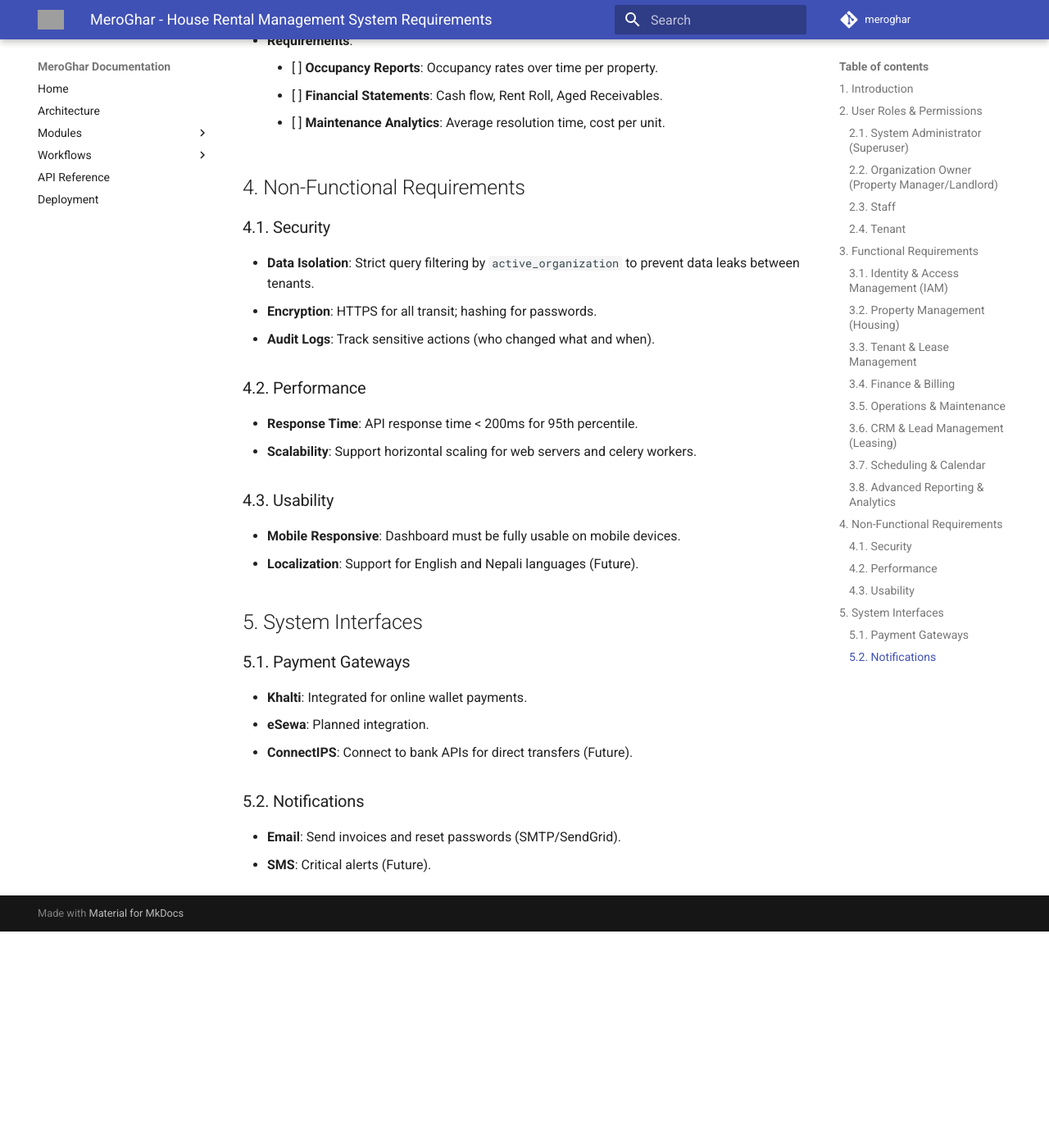
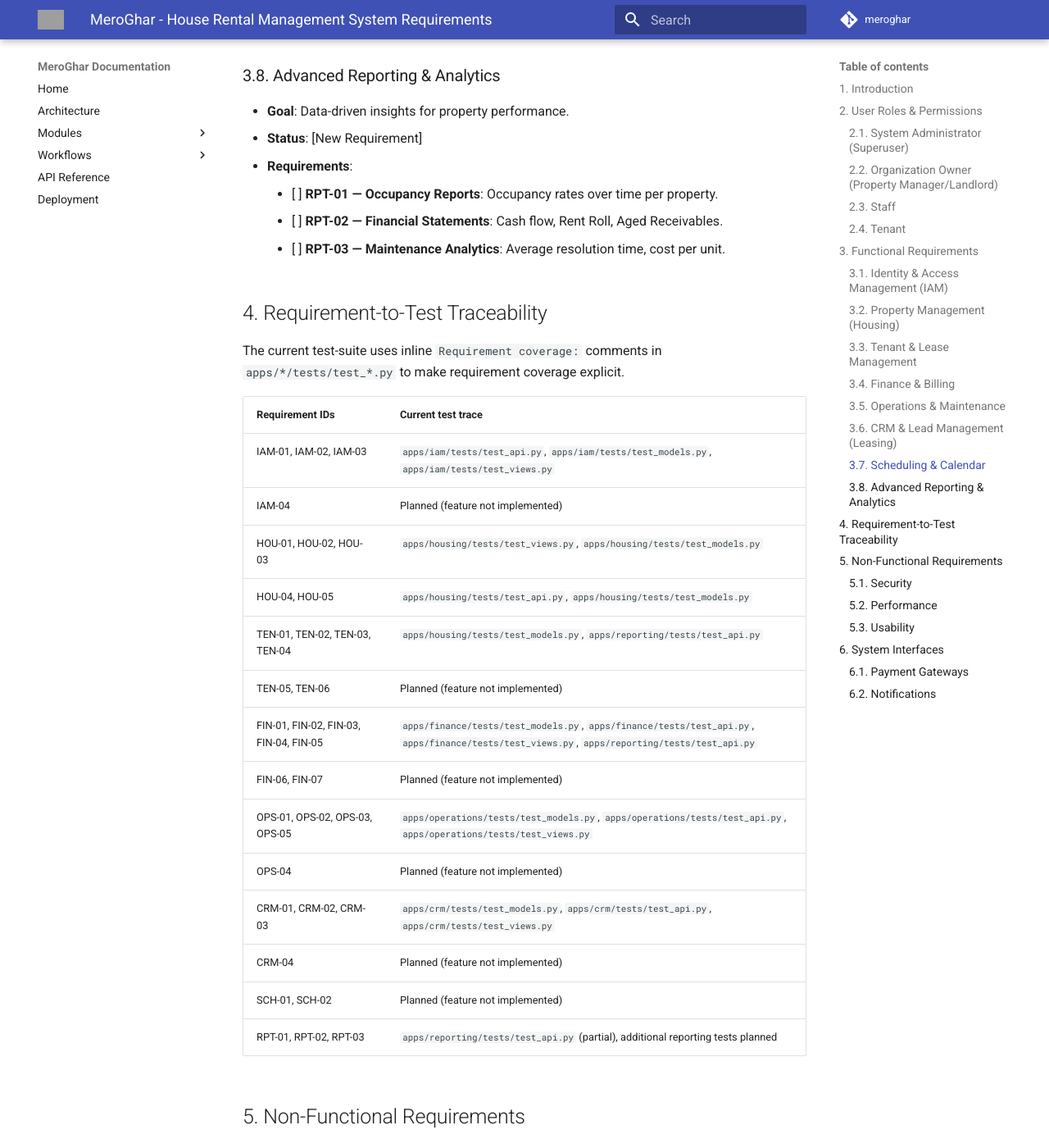
Before and after one commit to 0Ankit0/meroghar, an MkDocs documentation site: the page built from docs/requirements.md, in a window 1280 px wide and 1400 px high, scrolled down 3838 px. Shown: the whole window at 82% size. Built offline with MkDocs 1.6.1 and Material for MkDocs 9.7.7, drawn with Linux system fonts in a browser that asks for light colours; comment, search, counter and statistics services are not loaded; before the commit the page ends 4974 px from its top, so only the background shows below that; some of the changed text lies outside the part shown; grey boxes are pictures that could not be loaded.

Commit message:
Add requirement ID traceability docs, tests, and CI gate

```diff
--- a/docs/requirements.md
+++ b/docs/requirements.md
@@ -33,100 +33,121 @@ The system supports a Role-Based Access Control (RBAC) model managed via the IAM
 * **Goal**: Secure multi-tenant access and organization management.
 * **Status**: [Implemented]
 * **Requirements**:
-    - [x] **Multi-tenancy**: Support logical isolation of data by `Organization`.
-    - [x] **User Management**: Registration, Login, Profile management.
-    - [x] **Group Management**: Create custom permission groups for staff.
-    - [ ] **Invitation System**: Invite users to join an organization (Staff/Tenant).
+    - [x] **IAM-01 — Multi-tenancy**: Support logical isolation of data by `Organization`.
+    - [x] **IAM-02 — User Management**: Registration, Login, Profile management.
+    - [x] **IAM-03 — Group Management**: Create custom permission groups for staff.
+    - [ ] **IAM-04 — Invitation System**: Invite users to join an organization (Staff/Tenant).
 
 ### 3.2. Property Management (Housing)
 * **Goal**: Centralized inventory of real estate assets.
 * **Status**: [Partially Implemented]
 * **Requirements**:
-    - [x] **Properties**: Manage buildings/compounds (Name, Address, Amenities).
-    - [x] **Units**: Manage individual rental units (Unit Number, Floor, Bed/Bath, Sqft, Market Rent).
-    - [x] **Unit Status**: Track status (Vacant, Occupied, Under Maintenance).
-    - [ ] **Unit Inspections**: Record move-in/move-out inspections with photos (Missing).
-    - [ ] **Inventory Management**: Track appliances and furniture within units (Missing).
+    - [x] **HOU-01 — Properties**: Manage buildings/compounds (Name, Address, Amenities).
+    - [x] **HOU-02 — Units**: Manage individual rental units (Unit Number, Floor, Bed/Bath, Sqft, Market Rent).
+    - [x] **HOU-03 — Unit Status**: Track status (Vacant, Occupied, Under Maintenance).
+    - [ ] **HOU-04 — Unit Inspections**: Record move-in/move-out inspections with photos (Missing).
+    - [ ] **HOU-05 — Inventory Management**: Track appliances and furniture within units (Missing).
 
 ### 3.3. Tenant & Lease Management
 * **Goal**: Manage tenant lifecycle and legal contracts.
 * **Status**: [Partially Implemented]
 * **Requirements**:
-    - [x] **Tenant Profiles**: Personal details, Contact info, Emergency contacts, ID Proof.
-    - [x] **Lease Creation**: Define start/end dates, rent amount, security deposit.
-    - [x] **Lease Status**: Draft, Active, Expired, Terminated.
-    - [x] **Document Storage**: Upload signed lease agreements.
-    - [ ] **Lease Renewals**: Automated workflow for extending leases (Missing).
-    - [ ] **Tenant Screening**: Background checks and credit scoring (Future).
+    - [x] **TEN-01 — Tenant Profiles**: Personal details, Contact info, Emergency contacts, ID Proof.
+    - [x] **TEN-02 — Lease Creation**: Define start/end dates, rent amount, security deposit.
+    - [x] **TEN-03 — Lease Status**: Draft, Active, Expired, Terminated.
+    - [x] **TEN-04 — Document Storage**: Upload signed lease agreements.
+    - [ ] **TEN-05 — Lease Renewals**: Automated workflow for extending leases (Missing).
+    - [ ] **TEN-06 — Tenant Screening**: Background checks and credit scoring (Future).
 
 ### 3.4. Finance & Billing
 * **Goal**: Automate revenue collection and track financial health.
 * **Status**: [Partially Implemented]
 * **Requirements**:
-    - [x] **Invoicing**: Generate rent and utility invoices.
-    - [x] **Payments**: Record payments (Cash, Bank Transfer, Khalti, eSewa).
-    - [x] **Payment Status**: Track Pending, Success, Failed, Refunded payments.
-    - [x] **Taxation**: tax calculation support.
-    - [ ] **Expense Tracking**: Record property-related expenses (Maintenance, Utilities, Taxes) (Missing).
-    - [ ] **Late Fees**: Automated calculation and application of late payment fees (Missing).
-    - [ ] **Financial Reporting**: P&L statements per property (Missing).
+    - [x] **FIN-01 — Invoicing**: Generate rent and utility invoices.
+    - [x] **FIN-02 — Payments**: Record payments (Cash, Bank Transfer, Khalti, eSewa).
+    - [x] **FIN-03 — Payment Status**: Track Pending, Success, Failed, Refunded payments.
+    - [x] **FIN-04 — Taxation**: Tax calculation support.
+    - [ ] **FIN-05 — Expense Tracking**: Record property-related expenses (Maintenance, Utilities, Taxes) (Missing).
+    - [ ] **FIN-06 — Late Fees**: Automated calculation and application of late payment fees (Missing).
+    - [ ] **FIN-07 — Financial Reporting**: P&L statements per property (Missing).
 
 ### 3.5. Operations & Maintenance
 * **Goal**: Maintain property value and tenant satisfaction.
 * **Status**: [Partially Implemented]
 * **Requirements**:
-    - [x] **Work Orders**: Tenants/Staff submit requests (Title, Description, Priority).
-    - [x] **Work Order Lifecycle**: Open -> In Progress -> Resolved -> Closed.
-    - [x] **Notifications**: System alerts for various events (Info, Warning, Error, Success).
-    - [ ] **Assignment**: Auto-assign work orders to specific vendors or staff (Missing).
-    - [ ] **Vendor Management**: Database of service providers (Plumbers, Electricians) (Missing).
+    - [x] **OPS-01 — Work Orders**: Tenants/Staff submit requests (Title, Description, Priority).
+    - [x] **OPS-02 — Work Order Lifecycle**: Open -> In Progress -> Resolved -> Closed.
+    - [x] **OPS-03 — Notifications**: System alerts for various events (Info, Warning, Error, Success).
+    - [ ] **OPS-04 — Assignment**: Auto-assign work orders to specific vendors or staff (Missing).
+    - [ ] **OPS-05 — Vendor Management**: Database of service providers (Plumbers, Electricians) (Missing).
 
 ### 3.6. CRM & Lead Management (Leasing)
 * **Goal**: Manage prospective tenants and inquiries before lease creation.
 * **Status**: [New Requirement]
 * **Requirements**:
-    - [ ] **Lead Tracking**: Capture inquiries from website/listing portals.
-    - [ ] **Applications**: Online rental application forms with custom fields.
-    - [ ] **Showings**: Schedule and track property viewings.
-    - [ ] **Follow-ups**: Automated email sequences for leads.
+    - [ ] **CRM-01 — Lead Tracking**: Capture inquiries from website/listing portals.
+    - [ ] **CRM-02 — Applications**: Online rental application forms with custom fields.
+    - [ ] **CRM-03 — Showings**: Schedule and track property viewings.
+    - [ ] **CRM-04 — Follow-ups**: Automated email sequences for leads.
 
 ### 3.7. Scheduling & Calendar
 * **Goal**: centralized view of time-sensitive activities.
 * **Status**: [New Requirement]
 * **Requirements**:
-    - [ ] **Calendar View**: Unified view of Lease startups/endings, Maintenance visits, and Showings.
-    - [ ] **Reminders**: Automated alerts for upcoming events.
+    - [ ] **SCH-01 — Calendar View**: Unified view of Lease startups/endings, Maintenance visits, and Showings.
+    - [ ] **SCH-02 — Reminders**: Automated alerts for upcoming events.
 
 ### 3.8. Advanced Reporting & Analytics
 * **Goal**: Data-driven insights for property performance.
 * **Status**: [New Requirement]
 * **Requirements**:
-    - [ ] **Occupancy Reports**: Occupancy rates over time per property.
-    - [ ] **Financial Statements**: Cash flow, Rent Roll, Aged Receivables.
-    - [ ] **Maintenance Analytics**: Average resolution time, cost per unit.
+    - [ ] **RPT-01 — Occupancy Reports**: Occupancy rates over time per property.
+    - [ ] **RPT-02 — Financial Statements**: Cash flow, Rent Roll, Aged Receivables.
+    - [ ] **RPT-03 — Maintenance Analytics**: Average resolution time, cost per unit.
 
-## 4. Non-Functional Requirements
+## 4. Requirement-to-Test Traceability
 
-### 4.1. Security
+The current test-suite uses inline `Requirement coverage:` comments in `apps/*/tests/test_*.py` to make requirement coverage explicit.
+
+| Requirement IDs | Current test trace |
+| --- | --- |
+| IAM-01, IAM-02, IAM-03 | `apps/iam/tests/test_api.py`, `apps/iam/tests/test_models.py`, `apps/iam/tests/test_views.py` |
+| IAM-04 | Planned (feature not implemented) |
+| HOU-01, HOU-02, HOU-03 | `apps/housing/tests/test_views.py`, `apps/housing/tests/test_models.py` |
+| HOU-04, HOU-05 | `apps/housing/tests/test_api.py`, `apps/housing/tests/test_models.py` |
+| TEN-01, TEN-02, TEN-03, TEN-04 | `apps/housing/tests/test_models.py`, `apps/reporting/tests/test_api.py` |
+| TEN-05, TEN-06 | Planned (feature not implemented) |
+| FIN-01, FIN-02, FIN-03, FIN-04, FIN-05 | `apps/finance/tests/test_models.py`, `apps/finance/tests/test_api.py`, `apps/finance/tests/test_views.py`, `apps/reporting/tests/test_api.py` |
+| FIN-06, FIN-07 | Planned (feature not implemented) |
+| OPS-01, OPS-02, OPS-03, OPS-05 | `apps/operations/tests/test_models.py`, `apps/operations/tests/test_api.py`, `apps/operations/tests/test_views.py` |
+| OPS-04 | Planned (feature not implemented) |
+| CRM-01, CRM-02, CRM-03 | `apps/crm/tests/test_models.py`, `apps/crm/tests/test_api.py`, `apps/crm/tests/test_views.py` |
+| CRM-04 | Planned (feature not implemented) |
+| SCH-01, SCH-02 | Planned (feature not implemented) |
+| RPT-01, RPT-02, RPT-03 | `apps/reporting/tests/test_api.py` (partial), additional reporting tests planned |
+
+## 5. Non-Functional Requirements
+
+### 5.1. Security
 - **Data Isolation**: Strict query filtering by `active_organization` to prevent data leaks between tenants.
 - **Encryption**: HTTPS for all transit; hashing for passwords.
 - **Audit Logs**: Track sensitive actions (who changed what and when).
 
-### 4.2. Performance
+### 5.2. Performance
 - **Response Time**: API response time < 200ms for 95th percentile.
 - **Scalability**: Support horizontal scaling for web servers and celery workers.
 
-### 4.3. Usability
+### 5.3. Usability
 - **Mobile Responsive**: Dashboard must be fully usable on mobile devices.
 - **Localization**: Support for English and Nepali languages (Future).
 
-## 5. System Interfaces
+## 6. System Interfaces
 
-### 5.1. Payment Gateways
+### 6.1. Payment Gateways
 - **Khalti**: Integrated for online wallet payments.
 - **eSewa**: Planned integration.
 - **ConnectIPS**: Connect to bank APIs for direct transfers (Future).
 
-### 5.2. Notifications
+### 6.2. Notifications
 - **Email**: Send invoices and reset passwords (SMTP/SendGrid).
 - **SMS**: Critical alerts (Future).
```
Also changed, not shown: docs/qa_checklist.md (added, +64 -0 lines), 18 other files.
